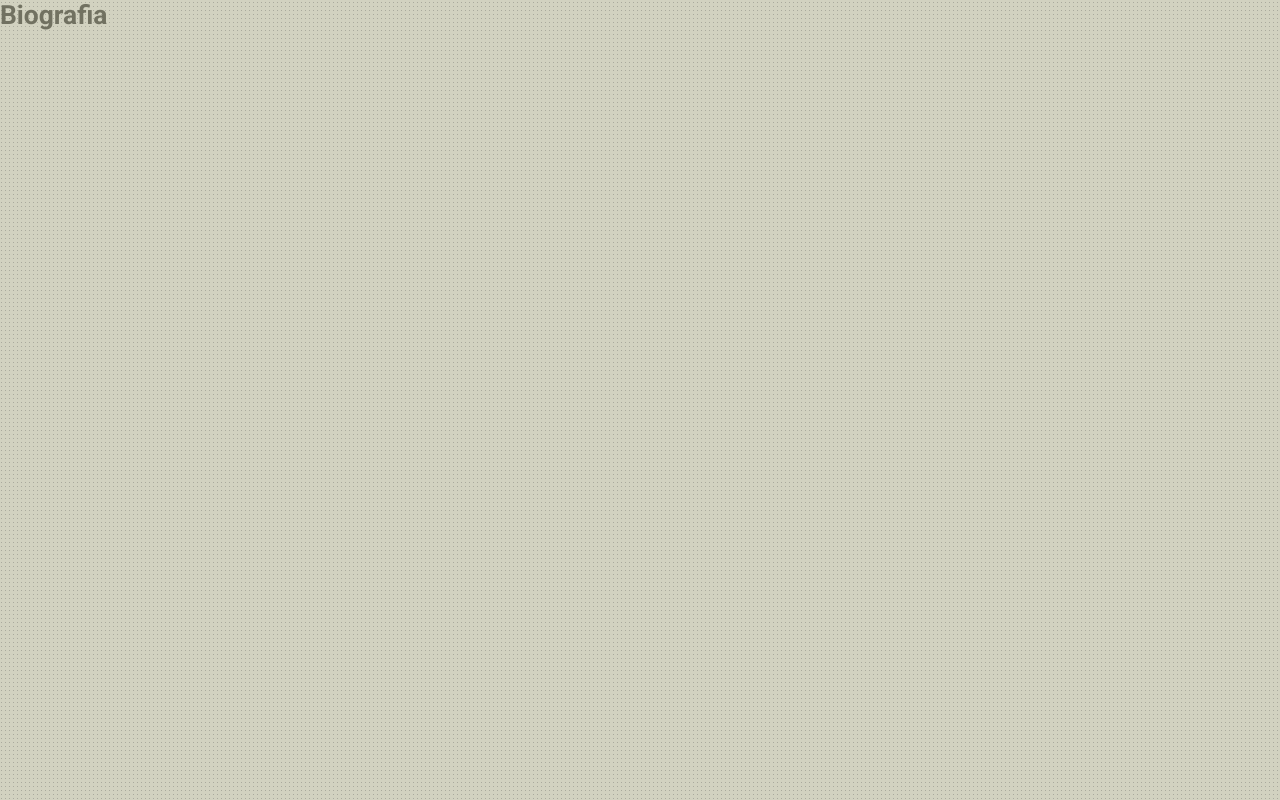
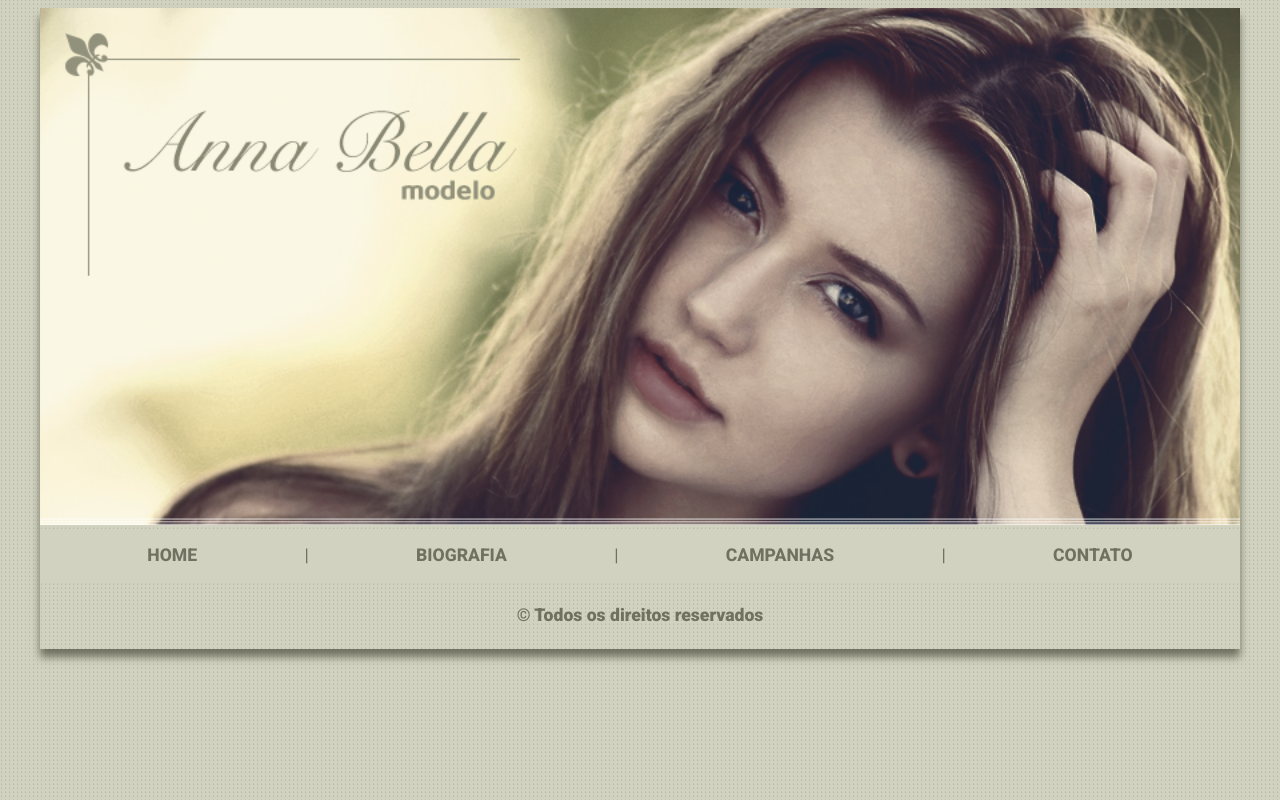
Before and after one commit to ReisAglemar/CursoFullStack, a plain HTML site: page IntermediarioCss/anaBellaDesafio/anaBellaBiografia.html in a window 1280 px wide. Drawn offline with Linux system fonts and the light colour scheme.

Commit message:
feat: ajustados estilos e páginas, cabeçalhos são iguais

```diff
--- a/IntermediarioCss/anaBellaDesafio/anaBellaBiografia.html
+++ b/IntermediarioCss/anaBellaDesafio/anaBellaBiografia.html
@@ -3,13 +3,36 @@
 <head>
     <meta charset="UTF-8">
     <title>Anna Bella | Biografia</title>
-  <link rel="preconnect" href="https://fonts.googleapis.com">
-  <link rel="preconnect" href="https://fonts.gstatic.com" crossorigin>
-  <link href="https://fonts.googleapis.com/css2?family=Roboto:ital,wght@0,100..900;1,100..900&display=swap"
-        rel="stylesheet">
-  <link rel="stylesheet" href="style/anaBellaGeral.css">
+    <link rel="preconnect" href="https://fonts.googleapis.com">
+    <link rel="preconnect" href="https://fonts.gstatic.com" crossorigin>
+    <link href="https://fonts.googleapis.com/css2?family=Roboto:ital,wght@0,100..900;1,100..900&display=swap"
+          rel="stylesheet">
+    <link rel="stylesheet" href="style/anaBellaGeral.css">
 </head>
 <body>
-<h2>Biografia</h2>
+<div class="container">
+    <header class="hero" id="hero">
+        <div class="hero-image">
+            <img src="img/capa.png"
+                 alt="Anna Bella"
+                 title="Anna Bella">
+        </div>
+        <nav class="hero-nav">
+            <ul>
+                <li><a href="anaBellaDesafio.html">HOME</a></li>
+                |
+                <li><a href="anaBellaBiografia.html">BIOGRAFIA</a></li>
+                |
+                <li><a href="anaBellaCampanhas.html">CAMPANHAS</a></li>
+                |
+                <li><a href="anaBellaContato.html">CONTATO</a></li>
+            </ul>
+        </nav>
+    </header>
+
+    <footer class="rodape">
+        <p>&copy; Todos os direitos reservados</p>
+    </footer>
+</div>
 </body>
 </html>
--- a/IntermediarioCss/anaBellaDesafio/style/anaBellaGeral.css
+++ b/IntermediarioCss/anaBellaDesafio/style/anaBellaGeral.css
@@ -20,3 +20,43 @@ body {
     margin: 0.5rem auto 1.5rem auto;
     box-shadow: 0 .5rem .5rem #717161;
 }
+
+.hero-image img {
+    width: 100%;
+}
+
+.hero-nav {
+    background: #d2d2c0;
+}
+
+.hero-nav ul {
+    display: flex;
+    justify-content: space-evenly;
+    align-items: center;
+    padding: 1rem 0;
+}
+
+.hero-nav ul li {
+    list-style: none;
+}
+
+.hero-nav ul li a {
+    text-decoration: none;
+    color: inherit;
+    font-weight: 800;
+    padding: .2rem .5rem;
+}
+
+.hero-nav ul li a:hover {
+    text-decoration: none;
+    color: #f0f0f0;
+    background: #717161;
+    border-radius: .3rem;
+    box-shadow: 0 .5rem .5rem #717161;
+}
+
+.rodape {
+    text-align: center;
+    padding: 1.5rem 0;
+    font-weight: 900;
+}
```
Also changed, not shown: IntermediarioCss/anaBellaDesafio/anaBellaCampanhas.html (+24 -1 lines), IntermediarioCss/anaBellaDesafio/anaBellaContato.html (+24 -1 lines), IntermediarioCss/anaBellaDesafio/style/anaBellaHome.css (+0 -40 lines).
